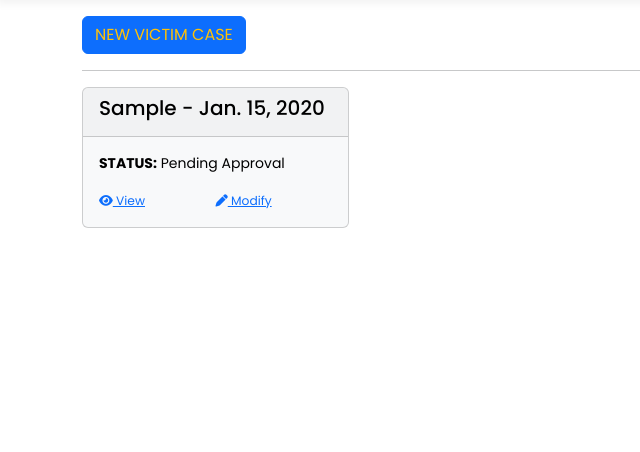
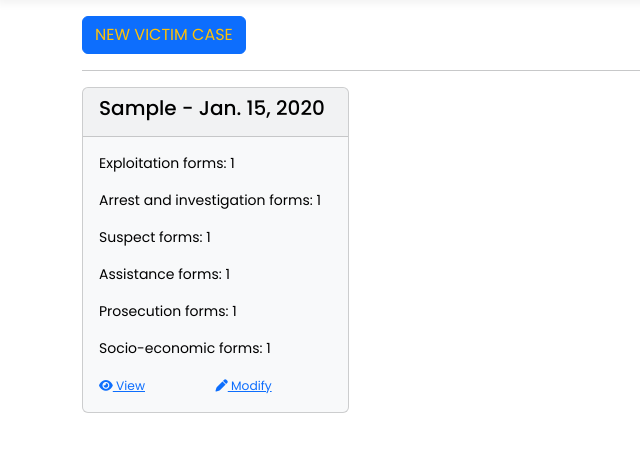
Before and after one commit to TIPSOM-Ninja/Tipsom-web, a Django app: page /en/cases in a window 1280 px wide. Shown: the part 68-520 px from the top of the page, without its empty margins (0-640 px from the left). Run offline with Django 5.2, Linux system fonts and the light colour scheme; a user stored in the database is signed in; tables that the repository leaves empty hold one stand-in row (values such as "Sample post"); some libraries are stand-ins or nearby versions.

Commit message:
added pagination

```diff
--- a/case_interview_app/templates/cases.html
+++ b/case_interview_app/templates/cases.html
@@ -3,30 +3,55 @@
 
 {% block content %}
 <div class="container">
+    <div class="d-flex justify-content-between">
     {% if interviewer %}
     {% if interviewer.data_entry_purpose_id == 1 %}
-    <a href="/tip_form" class="btn btn-primary mt-3 text-warning">{% translate "NEW VICTIM CASE" %}</a>
+    <a href="/{{request.LANGUAGE_CODE}}/tip_form" class="btn btn-primary mt-3 text-warning">{% translate "NEW VICTIM CASE" %}</a>
     {% elif interviewer.data_entry_purpose_id == 2 %}
-    <a href="/investigation_form" class="btn btn-primary mt-3 text-warning">{% translate "NEW VICTIM CASE" %}</a>
+    <a href="/{{request.LANGUAGE_CODE}}/investigation_form" class="btn btn-primary mt-3 text-warning">{% translate "NEW VICTIM CASE" %}</a>
     {% elif interviewer.data_entry_purpose_id == 3 %}
-    <a href="/prosecution_form" class="btn btn-primary mt-3 text-warning">{% translate "NEW VICTIM CASE" %}</a>
+    <a href="/{{request.LANGUAGE_CODE}}/prosecution_form" class="btn btn-primary mt-3 text-warning">{% translate "NEW VICTIM CASE" %}</a>
     {% elif interviewer.data_entry_purpose_id == 4 %}
-    <a href="/assistance_form" class="btn btn-primary mt-3 text-warning">{% translate "NEW VICTIM CASE" %}</a>
+    <a href="/{{request.LANGUAGE_CODE}}/assistance_form" class="btn btn-primary mt-3 text-warning">{% translate "NEW VICTIM CASE" %}</a>
     {% endif %}
     {% else %}
-    <a href="/interviewer_form" class="btn btn-primary mt-3 text-warning">{% translate "CREATE PROFILE" %}</a>
+    <a href="/{{request.LANGUAGE_CODE}}/interviewer_form" class="btn btn-primary mt-3 text-warning">{% translate "CREATE PROFILE" %}</a>
     {% endif %}
+    <div class="d-flex">
+    {% if page.has_previous %}
+    <a href="/{{request.LANGUAGE_CODE}}/cases?page={{page.current|add:'-1'}}" class="btn btn-outline-primary mt-3 me-2 text-warning"><< </a>
+    {% endif %}
+
+    {% if page.has_previous or page.has_next %}
+    <a href="/{{request.LANGUAGE_CODE}}/cases?page={{page.current}}" class="btn btn-primary mt-3 text-warning">{{page.current}}</a>
+    {% endif %}
+
+    {% if page.has_next %}
+    <a href="/{{request.LANGUAGE_CODE}}/cases?page={{page.current|add:'1'}}" class="btn btn-outline-primary mt-3 ms-2 text-warning"> >></a>
+    {% endif %}
+    </div>
+    </div>
 
     <hr/>
     <div class="row g-3">
         {% for victim in victims %}
         <div class="col-md-3">
             <div class="card text-bg-light mb-3">
+
                 <div class="card-header">
                     <h5 class="card-title">{{victim.victim_identifier}} - {{victim.interview_date}}</h5>
                 </div>
                 <div class="card-body">
-                    <p><strong>{% trans "STATUS" %}:</strong> {% translate "Pending Approval" %}</p>
+                    <p>Exploitation forms: {{victim.exploitation__count}}</p>
+                    <p>Arrest and investigation forms: {{victim.investigations__count}}</p>
+                    <p>Suspect forms: {{victim.traffickers__count}}</p>
+                    <p>Assistance forms: {{victim.assistance__count}}</p>
+                    <p>Prosecution forms: {{victim.prosecutions__count}}</p>
+                    <p>Socio-economic forms: {{victim.socio_economic__count}}</p>
+
+
+
+                    {% comment %} <p><strong>{% trans "STATUS" %}:</strong> {% translate "Pending Approval" %}</p> {% endcomment %}
                     <div class="d-flex g-3 justify-content-start">
                         <div class="col">
                             <a href="/{{request.LANGUAGE_CODE}}/victim/{{victim.id}}"><small><i class="fa-solid fa-eye"></i> {% translate "View" %}</small></a>
--- a/case_interview_app/views.py
+++ b/case_interview_app/views.py
@@ -5,6 +5,8 @@ from django.contrib.auth import authenticate, login, logout
 from django.contrib import messages
 from django.utils.translation import activate, get_language_info
 from datetime import date, datetime
+from django.db.models import Count
+from django.core.paginator import Paginator
 
 def index(request):
     countries = Country.objects.all().order_by('name').values()
@@ -822,14 +824,30 @@ def process_consent(request):
 def cases(request):
     if request.GET.get('language') is not None:
         activate(request.GET.get('language'))
+    if request.GET.get('page') is not None:
+        page=request.GET.get('page')
+    else:
+        page=1
     interviewer = Interviewer.objects.filter(email_address = request.user.email).first()
-    victims = interviewer.victims.all()
+    victims = interviewer.victims.annotate(Count('assistance', distinct=True),Count('exploitation', distinct=True),Count('investigations', distinct=True),Count('prosecutions', distinct=True),Count('socio_economic', distinct=True),Count('traffickers', distinct=True))
+    paginator = Paginator(victims, per_page=12)
+
+    page_object = paginator.get_page(page)
     if request.session.get('v_id') != None:
         del request.session['v_id']
     if request.session.get('consent_given') is not None:
         del request.session['consent_given']
     context = {
-        "victims":victims,
+        "victims":page_object.object_list,
+        "page": {
+
+            "current": page_object.number,
+
+            "has_next": page_object.has_next(),
+
+            "has_previous": page_object.has_previous(),
+
+        },
         "interviewer":interviewer
     }
     return render(request,"cases.html",context)
```
Also changed, not shown: case_interview_app/admin.py (+41 -9 lines).
